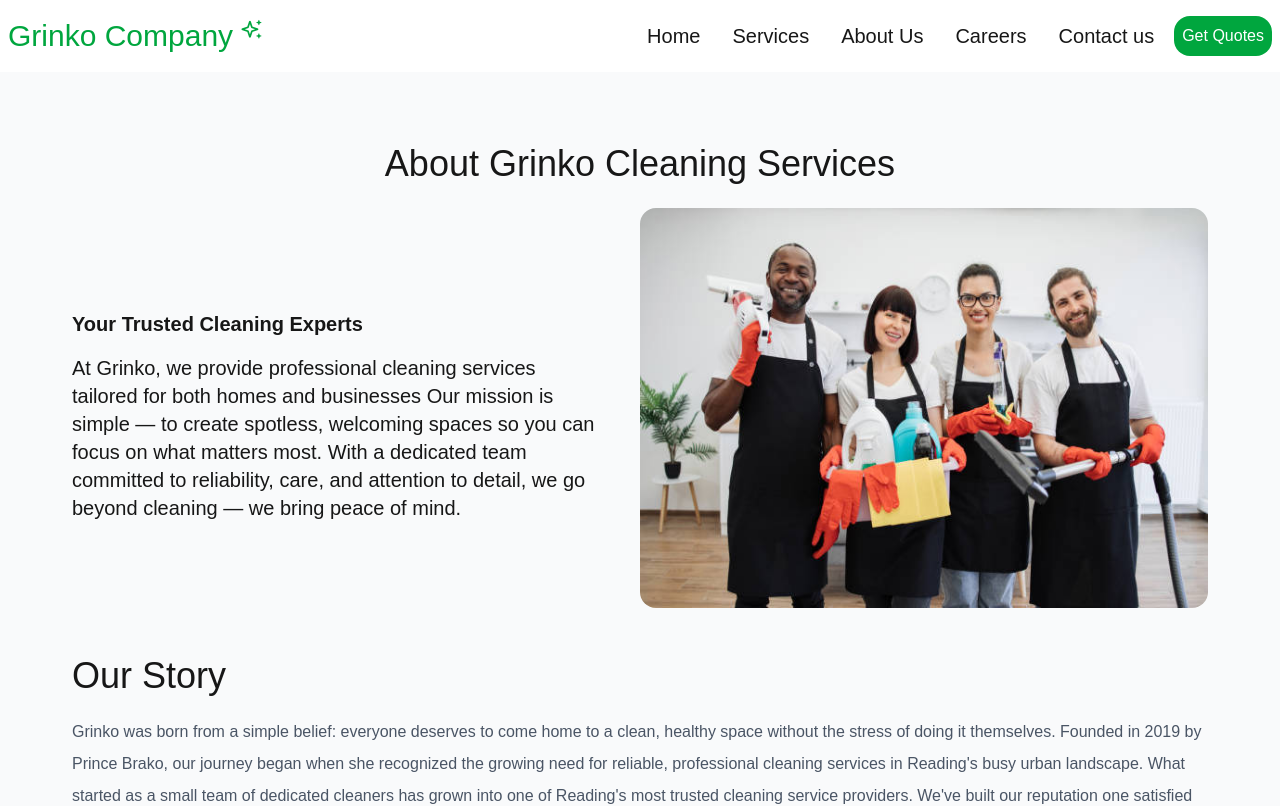
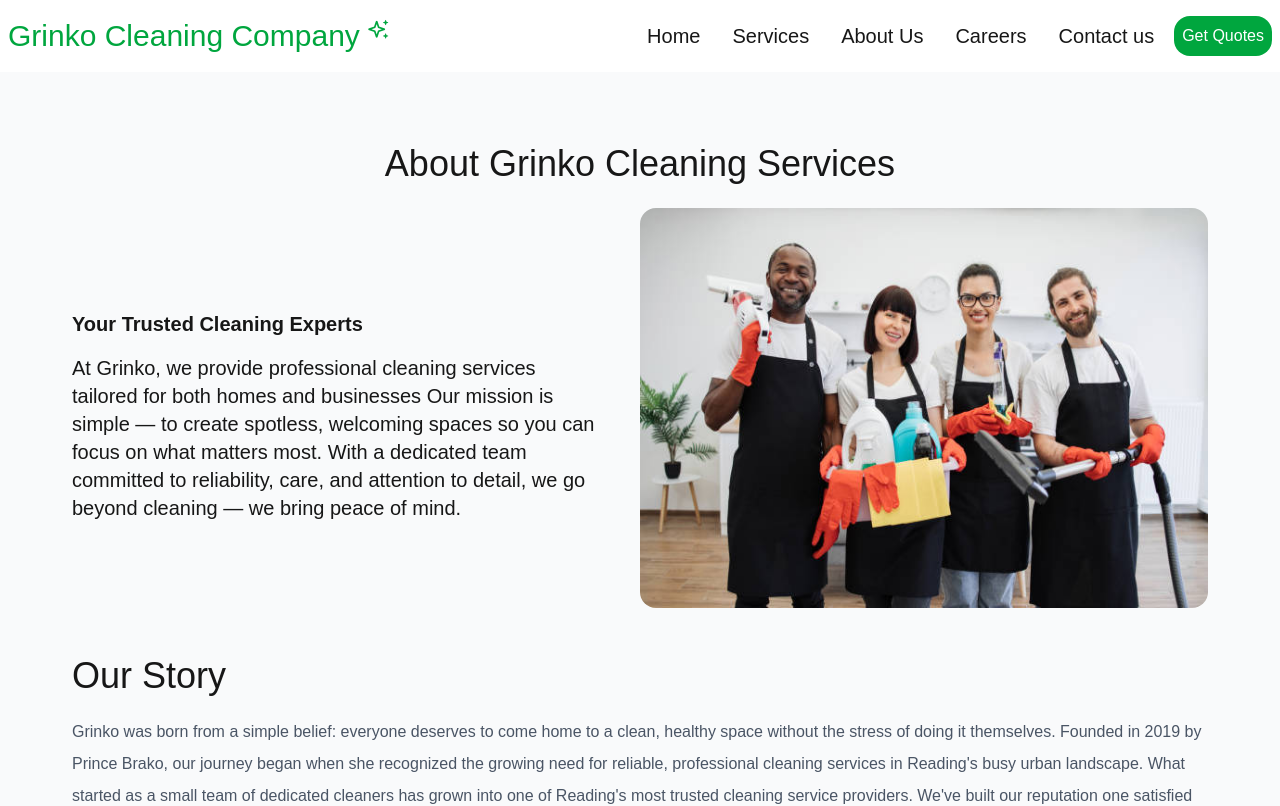
Before and after one commit to XanderJ1/Grinko, a Next.js app: page /about-us in a window 1280 px wide. Shown: the top 806 px of the page. Built offline with nearby package versions, Linux system fonts and the light colour scheme.

Commit message:
Update company name in Header component

```diff
--- a/components/Header.jsx
+++ b/components/Header.jsx
@@ -4,7 +4,7 @@ import Link from 'next/link';
 const Header = () => {
     return (
             <header className="hero py-4  mx-auto max-w-7xl flex items-center justify-between px-2">
-                <Link href={"/"} className="text-3xl text-green-600">Grinko Company <i className="text-md align-text-top text-[20px] pi pi-sparkles"></i></Link>
+                <Link href={"/"} className="text-3xl text-green-600">Grinko Cleaning Company <i className="text-md align-text-top text-[20px] pi pi-sparkles"></i></Link>
                 <nav className="flex gap-5">
                     <ul className="hidden md:flex text-xl gap-8 items-center">
                         <Link href={"/"}>Home</Link>
```
